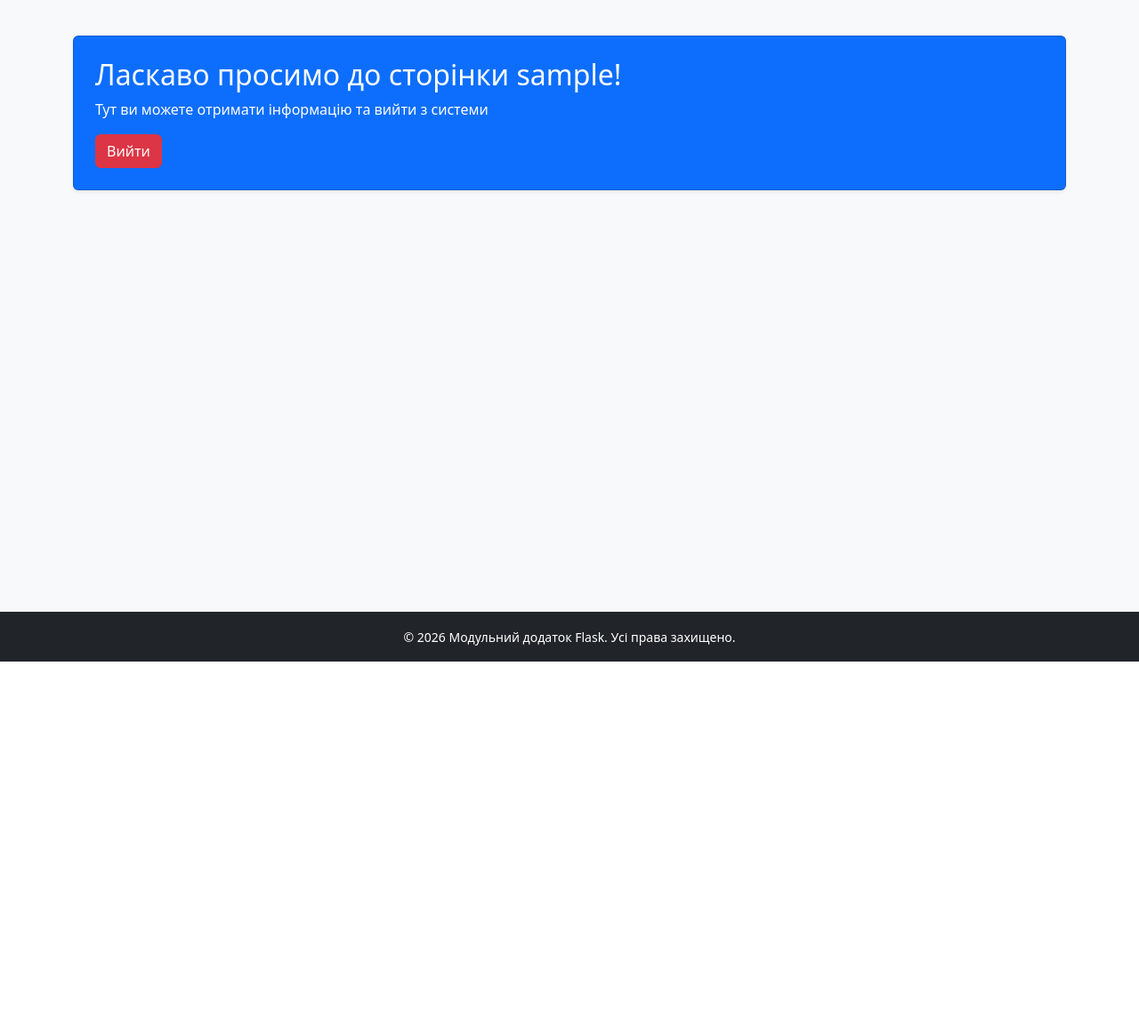
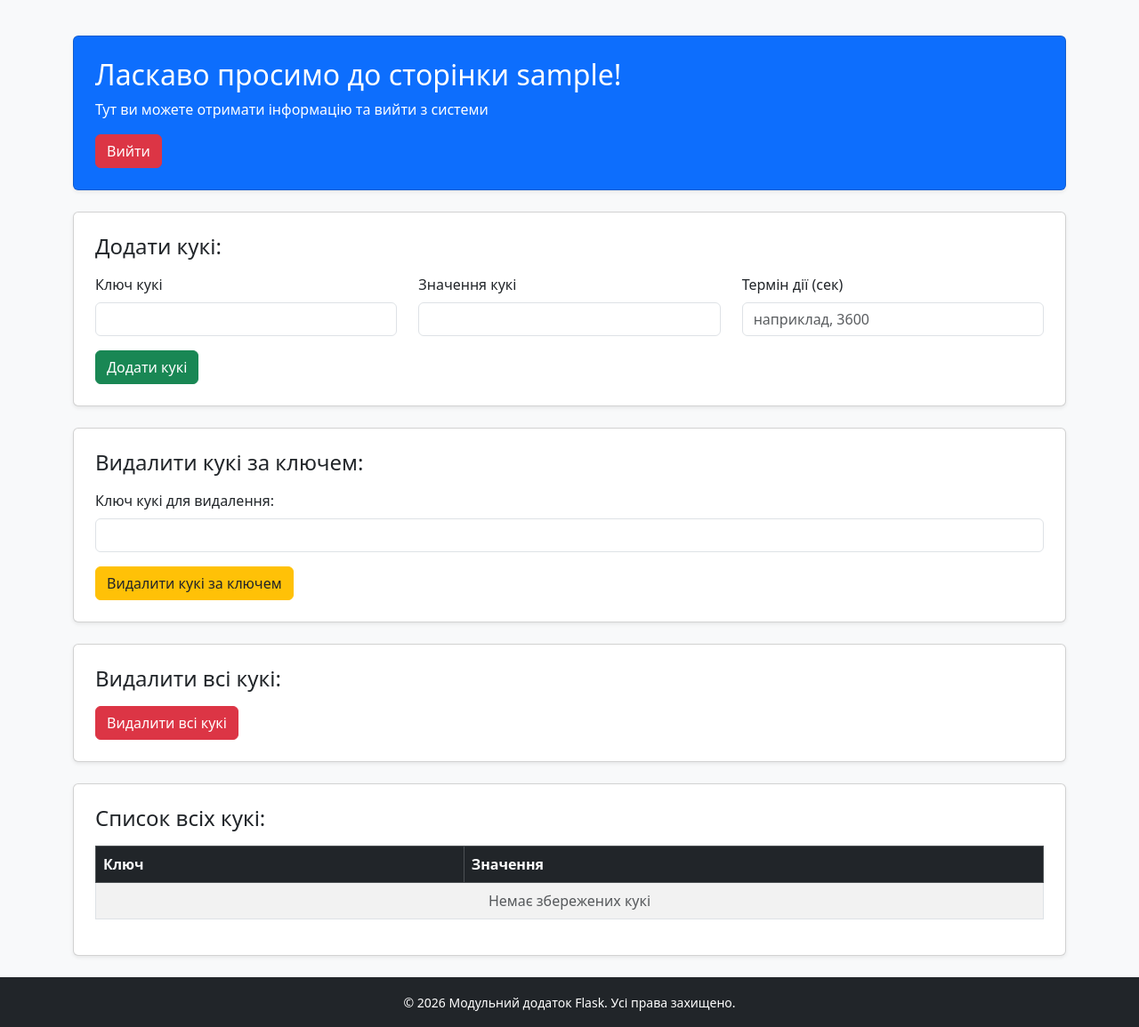
Before and after one commit to vladyslav-rynder/flask-app-lab, a Flask app: page /users/profile in a window 1280 px wide. Shown: the part 56-1211 px from the top of the page at 89% size. Before the commit the page ends 800 px from the top, so only its background shows below. Run offline with Flask 3, Linux system fonts and the light colour scheme; the visitor is signed in with stand-in values (Sample User, id 1).

Commit message:
Task2: add cookies

```diff
--- a/app/users/templates/users/profile.html
+++ b/app/users/templates/users/profile.html
@@ -14,4 +14,73 @@
         <a href="{{ url_for('users.logout') }}" class="btn btn-danger">Вийти</a>
     </div>
 </div>
+
+<!-- Додати кукі -->
+<div class="card p-4 shadow-sm mb-4">
+    <h4 class="mb-3">Додати кукі:</h4>
+    <form action="{{ url_for('users.add_cookie') }}" method="POST">
+        <div class="row">
+            <div class="col-md-4 mb-3">
+                <label for="cookie_key" class="form-label">Ключ кукі</label>
+                <input type="text" class="form-control" id="cookie_key" name="cookie_key" required>
+            </div>
+            <div class="col-md-4 mb-3">
+                <label for="cookie_value" class="form-label">Значення кукі</label>
+                <input type="text" class="form-control" id="cookie_value" name="cookie_value" required>
+            </div>
+            <div class="col-md-4 mb-3">
+                <label for="cookie_max_age" class="form-label">Термін дії (сек)</label>
+                <input type="number" class="form-control" id="cookie_max_age" name="cookie_max_age" placeholder="наприклад, 3600">
+            </div>
+        </div>
+        <button type="submit" class="btn btn-success">Додати кукі</button>
+    </form>
+</div>
+
+<!-- Видалити кукі за ключем -->
+<div class="card p-4 shadow-sm mb-4">
+    <h4 class="mb-3">Видалити кукі за ключем:</h4>
+    <form action="{{ url_for('users.delete_cookie') }}" method="POST">
+        <div class="mb-3">
+            <label for="delete_key" class="form-label">Ключ кукі для видалення:</label>
+            <input type="text" class="form-control" id="delete_key" name="delete_key" required>
+        </div>
+        <button type="submit" class="btn btn-warning text-dark">Видалити кукі за ключем</button>
+    </form>
+</div>
+
+<!-- Видалити всі кукі -->
+<div class="card p-4 shadow-sm mb-4">
+    <h4 class="mb-3">Видалити всі кукі:</h4>
+    <form action="{{ url_for('users.delete_all_cookies') }}" method="POST">
+        <button type="submit" class="btn btn-danger">Видалити всі кукі</button>
+    </form>
+</div>
+
+<!-- Список всіх кукі -->
+<div class="card p-4 shadow-sm mb-4">
+    <h4 class="mb-3">Список всіх кукі:</h4>
+    <table class="table table-striped table-bordered">
+        <thead class="table-dark">
+        <tr>
+            <th>Ключ</th>
+            <th>Значення</th>
+        </tr>
+        </thead>
+        <tbody>
+        {% if request.cookies %}
+        {% for key, value in request.cookies.items() %}
+        <tr>
+            <td>{{ key }}</td>
+            <td class="text-break">{{ value }}</td>
+        </tr>
+        {% endfor %}
+        {% else %}
+        <tr>
+            <td colspan="2" class="text-center text-muted">Немає збережених кукі</td>
+        </tr>
+        {% endif %}
+        </tbody>
+    </table>
+</div>
 {% endblock %}
--- a/app/users/views.py
+++ b/app/users/views.py
@@ -1,8 +1,32 @@
+from datetime import datetime, timedelta
 from app.users import user_bp
-from flask import abort, flash, redirect, render_template, request, session, url_for
+from flask import (
+    abort,
+    flash,
+    make_response,
+    redirect,
+    render_template,
+    request,
+    session,
+    url_for,
+)
 
 # Заглушка
 USER_DATA = {'username': 'user1', 'password': '123'}
+
+@user_bp.route('/hi/<string:name>')
+def greetings(name):
+    name = name.upper()
+    age = request.args.get('age', None, int)
+    return render_template('hi.html', name=name, age=age)
+
+@user_bp.route('/admin')
+def admin():
+    to_url = url_for(
+        'users.greetings', name='administrator', age=45, _external=True
+    )
+    print(to_url)
+    return redirect(to_url)
 
 @user_bp.route('/login', methods=['GET', 'POST'])
 def login():
@@ -35,16 +59,58 @@ def logout():
     flash('Ви вийшли із системи.', 'success')
     return redirect(url_for('users.login'))
 
-@user_bp.route('/hi/<string:name>')
-def greetings(name):
-    name = name.upper()
-    age = request.args.get('age', None, int)
-    return render_template('hi.html', name=name, age=age)
+@user_bp.route('/profile/add_cookie', methods=['POST'])
+def add_cookie():
+    if 'username' not in session:
+        flash('Будь ласка, увійдіть у систему.', 'error')
+        return redirect(url_for('users.login'))
 
-@user_bp.route('/admin')
-def admin():
-    to_url = url_for(
-        'users.greetings', name='administrator', age=45, _external=True
-    )
-    print(to_url)
-    return redirect(to_url)
+    key = request.form.get('cookie_key')
+    value = request.form.get('cookie_value')
+    max_age = request.form.get('cookie_max_age')
+
+    if not key or not value:
+        flash("Ключ і значення куки обов'язкові!", 'error')
+        return redirect(url_for('users.profile'))
+
+    response = make_response(redirect(url_for('users.profile')))
+
+    try:
+        max_age_seconds = int(max_age) if max_age else 60 * 60 * 24 * 30  # за замовчуванням 30 днів
+        response.set_cookie(key, value, max_age=max_age_seconds)
+        flash(f"Кука '{key}' успішно додана!", 'success')
+    except ValueError:
+        flash('Термін дії має бути числом (у секундах)!', 'error')
+
+    return response
+
+
+@user_bp.route('/profile/delete_cookie', methods=['POST'])
+def delete_cookie():
+    if 'username' not in session:
+        flash('Будь ласка, увійдіть у систему.', 'error')
+        return redirect(url_for('users.login'))
+
+    key = request.form.get('delete_key')
+    if not key:
+        flash('Вкажіть ключ куки для видалення!', 'error')
+        return redirect(url_for('users.profile'))
+
+    response = make_response(redirect(url_for('users.profile')))
+    response.delete_cookie(key)
+    flash(f"Кука '{key}' успішно видалена!", 'success')
+    return response
+
+
+@user_bp.route('/profile/delete_all_cookies', methods=['POST'])
+def delete_all_cookies():
+    if 'username' not in session:
+        flash('Будь ласка, увійдіть у систему.', 'error')
+        return redirect(url_for('users.login'))
+
+    response = make_response(redirect(url_for('users.profile')))
+    for cookie_name in request.cookies.keys():
+        response.delete_cookie(cookie_name)
+
+    flash('Усі кукі успішно видалено!', 'success')
+    return response
```
